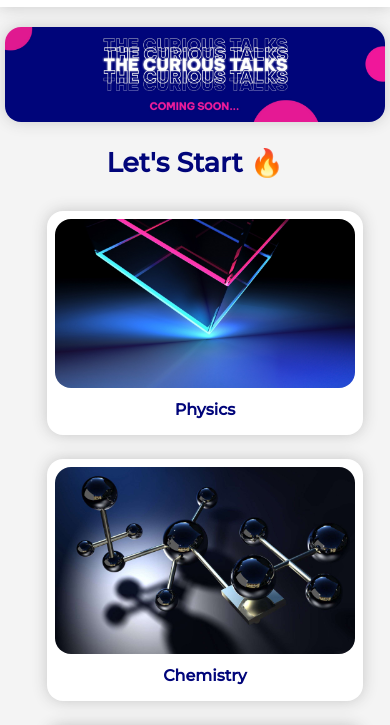
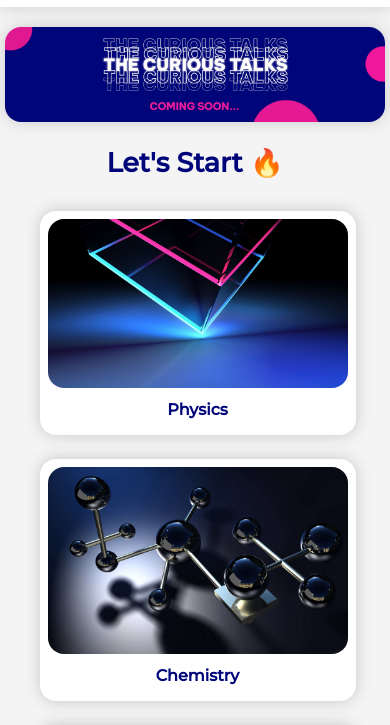
Before and after one commit to musicoul1/TheCuriousTalks, a plain HTML site: page index.html in a window 390 px wide. Shown: the part 46-771 px from the top of the page. Drawn offline with Linux system fonts and the light colour scheme.

Commit message:
Add files via changes

```diff
--- a/style.css
+++ b/style.css
@@ -138,7 +138,7 @@ a:link{
         flex-direction: column;
         justify-content: center;
         align-items: center;
-        margin-left: -30px;
+        margin-left: -45px;
     }
 
     .boxcontainer{
```
